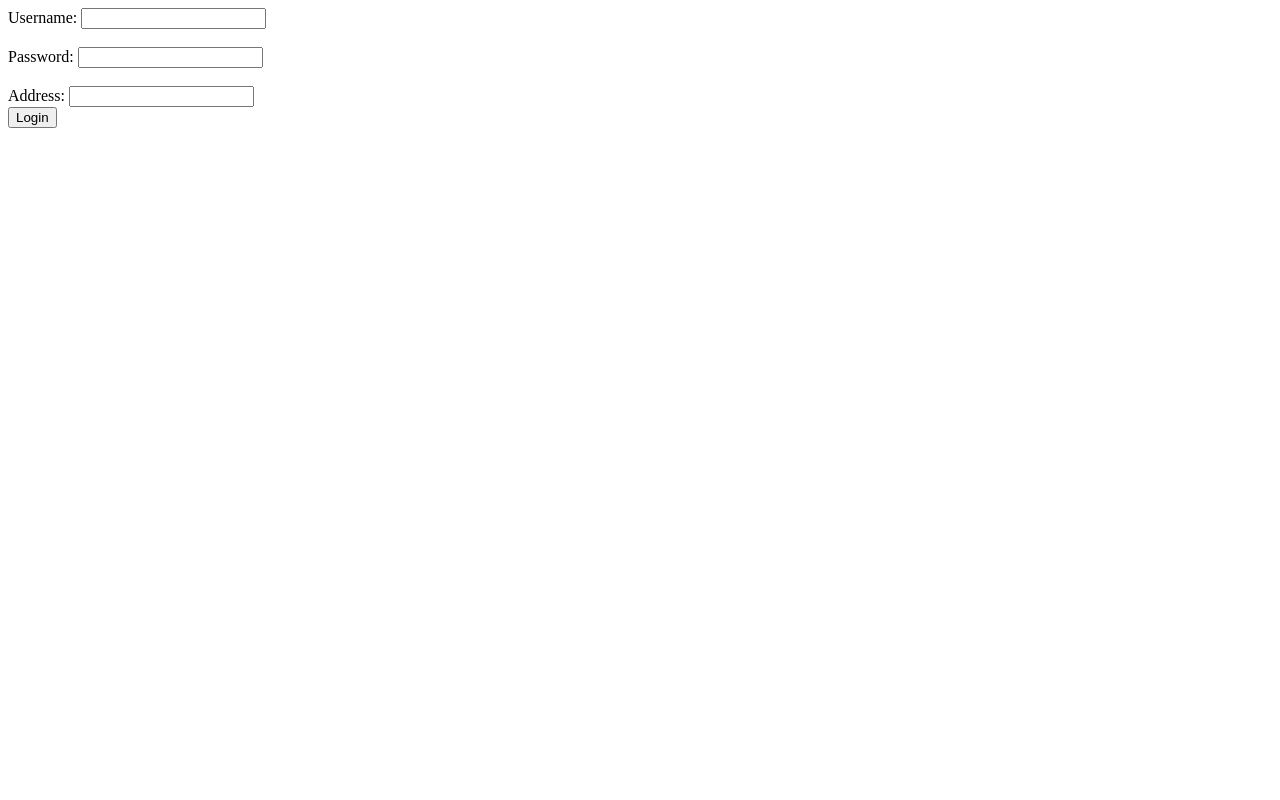
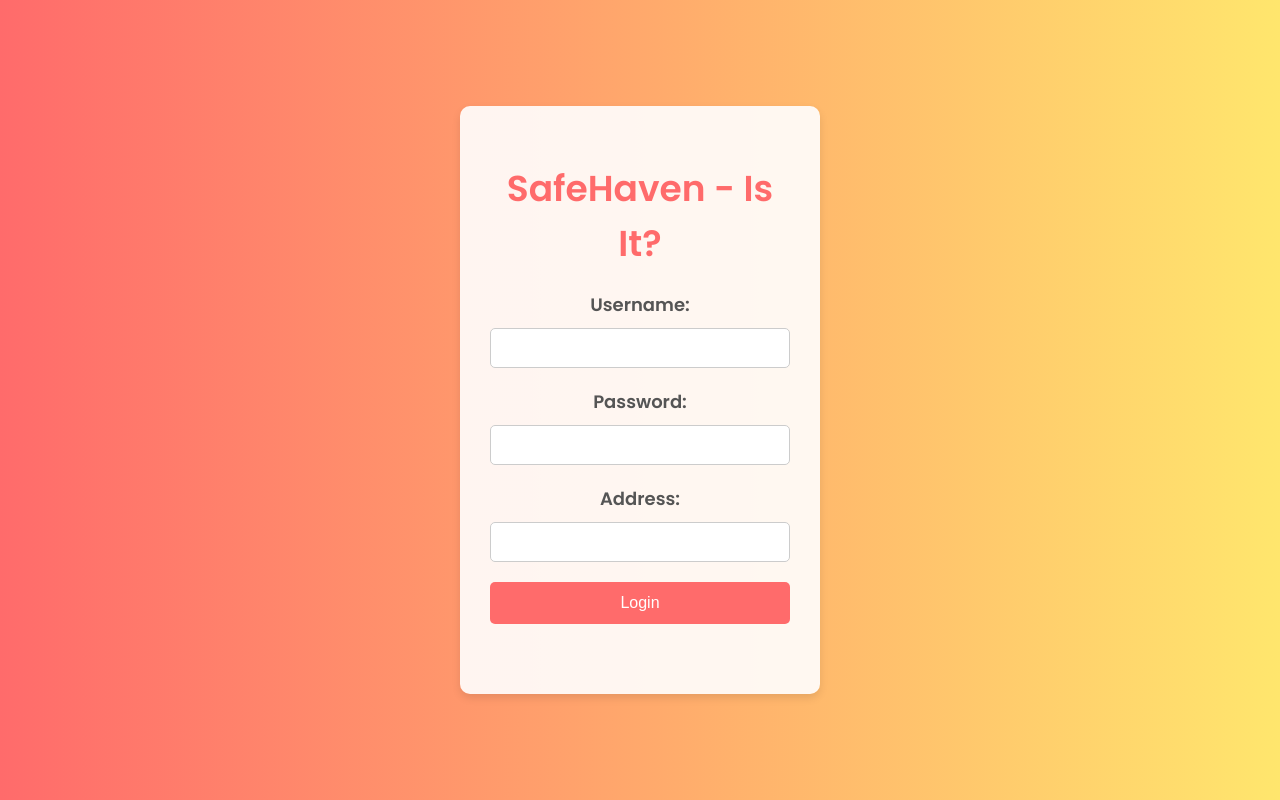
Before and after one commit to aditya-parab/input-validation-ecs235a, a website: page old/index.html in a window 1280 px wide. Drawn offline with Linux system fonts and the light colour scheme.

Commit message:
Added CSS and cleaned code

```diff
--- a/app.js
+++ b/app.js
@@ -1,4 +1,3 @@
-// app.js
 const express = require('express');
 const sqlite3 = require('sqlite3').verbose();
 const { body, validationResult } = require('express-validator');
@@ -15,7 +14,7 @@ const sanitizeInput = [
   body('address').customSanitizer((value) => sanitizeHtml(value, { allowedTags: [], allowedAttributes: {} })),
 ];
 
-// Custom insecure parser (for educational purposes only)
+// Custom insecure parser
 app.use((req, res, next) => {
   let rawData = '';
   req.on('data', (chunk) => {
@@ -28,7 +27,7 @@ app.use((req, res, next) => {
   });
 });
 
-// Function to parse insecure data (for educational purposes only)
+// Function to parse insecure data
 function parseInsecureData(rawData) {
   // Insecure parsing logic (replace with your vulnerable parsing logic)
   return rawData;
--- a/old/app.js
+++ b/old/app.js
@@ -1,11 +1,10 @@
-// app.js
 const express = require('express');
 const sqlite3 = require('sqlite3').verbose();
 
 const app = express();
 const port = 3001;
 
-// Custom insecure parser (for educational purposes only)
+// Custom insecure parser
 app.use((req, res, next) => {
   let rawData = '';
   req.on('data', chunk => {
@@ -18,7 +17,7 @@ app.use((req, res, next) => {
   });
 });
 
-// Function to parse insecure data (for educational purposes only)
+// Function to parse insecure data
 function parseInsecureData(rawData) {
   // Insecure parsing logic (replace with your vulnerable parsing logic)
   return rawData;
@@ -68,6 +67,7 @@ app.get('/dumpdata', (req, res) => {
   });
 });
 
+//Trying an API call and limiting it
 app.get('/kshitij', (req, res) => {
   console.log(req.query.username);
   res.json({data:  req.query.username});
--- a/old/index.html
+++ b/old/index.html
@@ -1,28 +1,91 @@
-<!-- index.html -->
 <!DOCTYPE html>
 <html lang="en">
   <head>
     <meta charset="UTF-8">
     <meta name="viewport" content="width=device-width, initial-scale=1.0">
-  <title>Vulnerable Web App</title>
+    <title>SafeHaven - Is It?</title>
+    <link rel="stylesheet" href="https://fonts.googleapis.com/css2?family=Poppins:wght@300;400;600&display=swap">
+    <style>
+      body {
+        margin: 0;
+        padding: 0;
+        font-family: 'Poppins', sans-serif;
+        background: linear-gradient(to right, #FF6B6B, #FFE66D);
+        height: 100vh;
+        display: flex;
+        align-items: center;
+        justify-content: center;
+        color: #333;
+      }
+
+      form {
+        background-color: rgba(255, 255, 255, 0.9);
+        padding: 30px;
+        border-radius: 10px;
+        text-align: center;
+        box-shadow: 0 4px 8px rgba(0, 0, 0, 0.1);
+        width: 300px;
+      }
+
+      h1 {
+        color: #FF6B6B;
+        font-size: 36px;
+        margin-bottom: 20px;
+      }
+
+      label {
+        display: block;
+        margin-bottom: 10px;
+        color: #555;
+        font-size: 18px;
+        font-weight: bold;
+      }
+
+      input {
+        width: 100%;
+        padding: 10px;
+        margin-bottom: 20px;
+        border: 1px solid #ccc;
+        border-radius: 5px;
+        box-sizing: border-box;
+        font-size: 16px;
+      }
+
+      input[type="submit"] {
+        background-color: #FF6B6B;
+        color: white;
+        cursor: pointer;
+        border: none;
+        border-radius: 5px;
+        padding: 12px;
+        font-size: 16px;
+      }
+
+      input[type="submit"]:hover {
+        background-color: #FF5252;
+      }
+
+      #result {
+        margin-top: 20px;
+        font-size: 16px;
+        color: #333;
+      }
+    </style>
   </head>
 <body>
   <form action="/login" method="post" onsubmit="return validateForm(event)">
+    <h1>SafeHaven - Is It?</h1>
     <label for="username">Username:</label>
     <input type="text" id="username" name="username" required>
-    <div id="usernameError" style="color: red;"></div> <!-- Added error message element -->
-    <br>
+    <div id="usernameError" style="color: red;"></div>
     <label for="password">Password:</label>
     <input type="password" id="password" name="password" required>
-    <div id="passwordError" style="color: red;"></div> <!-- Added error message element -->
-    <br>
-    <label for="username">Address:</label>
+    <div id="passwordError" style="color: red;"></div>
+    <label for="address">Address:</label>
     <input type="text" id="address" name="address" required>
-    <br>
     <input type="submit" value="Login">
     <p id="result"></p>
   </form>
-
 
   <script>
     function validateForm(event) {
@@ -65,6 +128,5 @@
     return false; // Prevent the form from submitting
   }
   </script>
-
 </body>
 </html>
```
Also changed, not shown: index.html (+73 -6 lines). Lines whose indentation alone changed are shown as unchanged.
